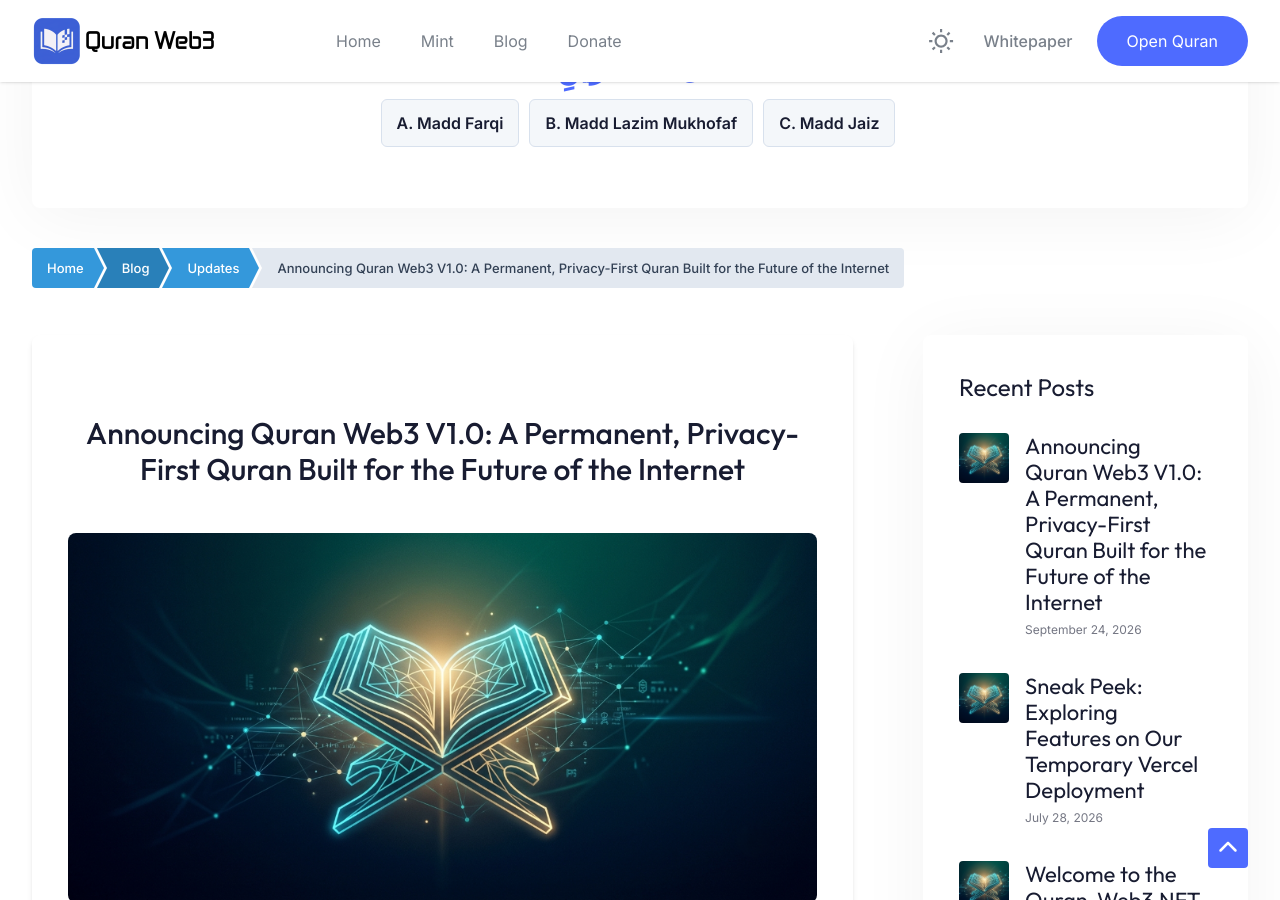
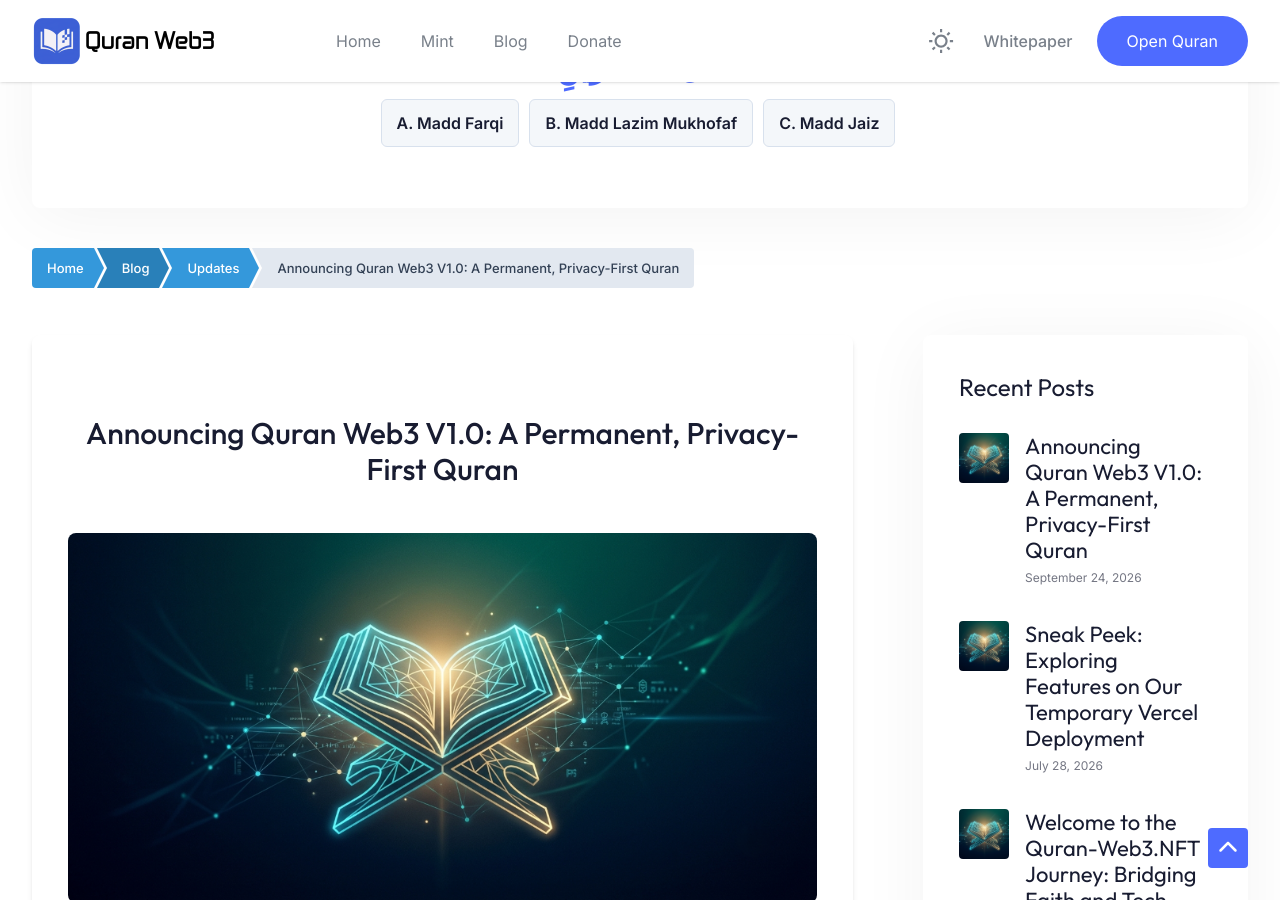
Before and after one commit to quran-web3/quran-web3.github.io, a Jekyll site: the page built from _posts/2026-09-24-announcing-quran-web3-v1-0.md, in a window 1280 px wide and 900 px high, scrolled down 330 px. Built offline with Jekyll 4.4.1, drawn with Linux system fonts in a browser that asks for light colours; comment, search, counter and statistics services are not loaded.

Commit message:
Update 2026-09-24-announcing-quran-web3-v1-0.md

```diff
--- a/_posts/2026-09-24-announcing-quran-web3-v1-0.md
+++ b/_posts/2026-09-24-announcing-quran-web3-v1-0.md
@@ -1,6 +1,6 @@
 ---
 layout: default
-title: "Announcing Quran Web3 V1.0: A Permanent, Privacy-First Quran Built for the Future of the Internet"
+title: "Announcing Quran Web3 V1.0: A Permanent, Privacy-First Quran"
 date: 2026-09-24
 author: "Zamil"
 category: "updates"
```
